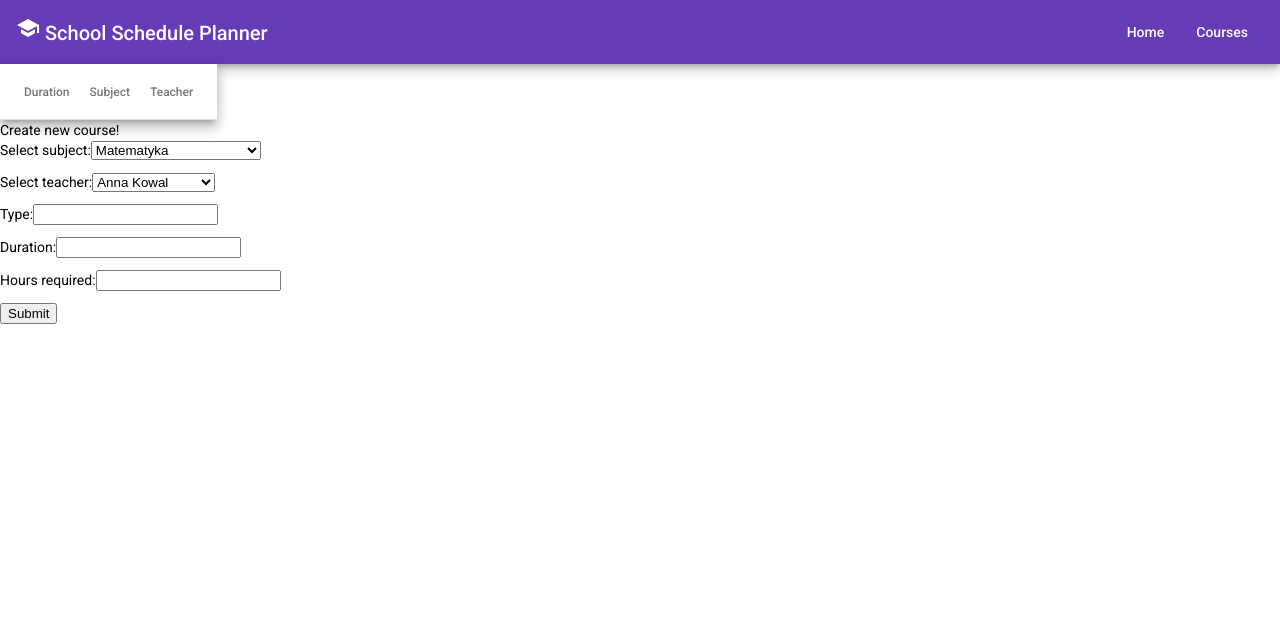
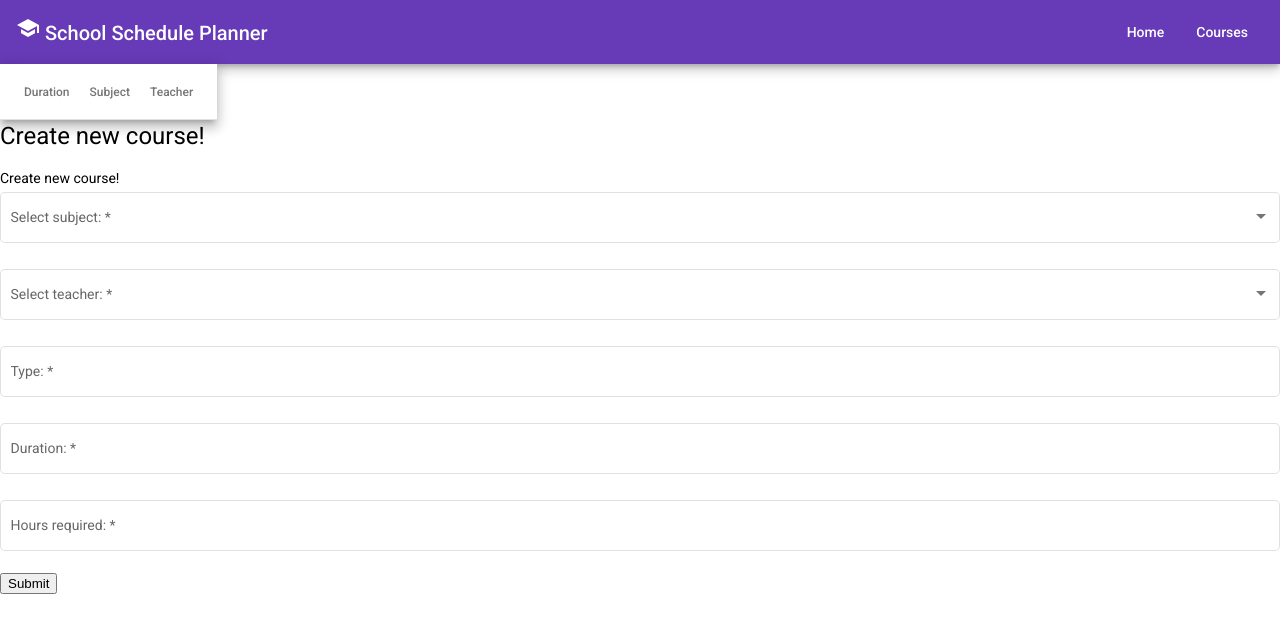
Before and after one commit to m-kmiec/school-schedule-planner-angular, an Angular app: page /addCourse in a window 1280 px wide. Shown: the top 632 px of the page. Built offline with nearby package versions, Linux system fonts and the light colour scheme.

Commit message:
Form finished

```diff
--- a/src/app/add-course/add-course.component.css
+++ b/src/app/add-course/add-course.component.css
@@ -0,0 +1,3 @@
+mat-form-field {
+    width: 100%
+}
--- a/src/app/add-course/add-course.component.html
+++ b/src/app/add-course/add-course.component.html
@@ -1,36 +1,35 @@
-<div>
+<h1 mat-form-title>Create new course!</h1>
+<div mat-form-content>
     <label>Create new course!</label>
-    <form #f="ngForm" (ngSubmit)="onSubmit(f)">
-        <p>
-            <label>Select subject:</label>
-            <select #selectElem (change)="setSelSub(selectElem.value)">
-                <option *ngFor="let sub of subjects" value="{{sub.id}}">
-                    {{sub.name}}
-                </option>
-            </select>
-        </p>
-        <p>
-            <label>Select teacher:</label>
-            <select #selectElem (change)="setSelTeacher(selectElem.value)">
-                <option *ngFor="let teach of teachers" value="{{teach.surrname}}">
-                    {{teach.name}} {{teach.surrname}}
-                </option>
-            </select>
-        </p>
-        <p>
-            <label>Type:</label>
-            <input name="type">
-        </p>
-        <p>
-            <label>Duration:</label>
-            <input name="duration">
-        </p>
-        <p>
-            <label>Hours required:</label>
-            <input name="hoursReq">
-        </p>
-        <p>
-            <input type ="submit" value="Submit">
-        </p>
+    <form [formGroup]="courseForm">
+            <mat-form-field appearance="outline">
+                <mat-label>Select subject:</mat-label>
+                <mat-select formControlName="subject">
+                    <mat-option *ngFor="let sub of subjects" [value] = sub>
+                        {{sub.name}}
+                    </mat-option>
+                </mat-select>
+            </mat-form-field>
+            <mat-form-field appearance="outline">
+                <mat-label>Select teacher:</mat-label>
+                <mat-select formControlName="teacher">
+                    <mat-option *ngFor="let teach of teachers" [value]=teach>
+                        {{teach.name}} {{teach.surrname}}
+                    </mat-option>
+                </mat-select>
+            </mat-form-field>
+            <mat-form-field appearance="outline">
+                <mat-label>Type:</mat-label>
+                <input matInput formControlName="type" name="type">
+            </mat-form-field>
+            <mat-form-field appearance="outline">
+                <mat-label>Duration:</mat-label>
+                <input matInput formControlName="duration" name="duration">
+            </mat-form-field>
+            <mat-form-field appearance="outline">
+                <mat-label>Hours required:</mat-label>
+                <input matInput formControlName="hoursReq" name="hoursReq">
+            </mat-form-field>
+            <input type="submit" value="Submit" (click)="onSubmit()">
     </form>
 </div>
--- a/src/app/add-course/add-course.component.ts
+++ b/src/app/add-course/add-course.component.ts
@@ -1,32 +1,36 @@
-import { Component } from '@angular/core';
-import { NgForm } from '@angular/forms';
+import { Component, OnInit } from '@angular/core';
+import { Form, NgForm } from '@angular/forms';
 import { Router } from '@angular/router';
 import { SUBJECTS } from '../database/list-of-subjects';
 import { TEACHERS } from '../database/list-of-teachers';
 import { Course } from '../models/Course';
 import { Subject } from '../models/Subject';
 import { Teacher } from '../models/Teacher';
+import { FormGroup, FormBuilder, Validators} from '@angular/forms';
+
 
 @Component({
   selector: 'app-add-course',
   templateUrl: './add-course.component.html',
   styleUrls: ['./add-course.component.css']
 })
-export class AddCourseComponent {
+export class AddCourseComponent implements OnInit{
+    public courseForm !: FormGroup;
     public subjects: Subject[] = SUBJECTS;
     public teachers: Teacher[] = TEACHERS;
-    public selSub: Subject = this.subjects[0];
-    public selTeach: Teacher = this.teachers[0];
 
-    public setSelSub(index: string):void{
-      this.selSub = this.subjects[parseInt(index)];
+    constructor(private formBuilder : FormBuilder){}
+
+    ngOnInit(): void {
+      this.courseForm = this.formBuilder.group({
+        subject : ['',Validators.required],
+        teacher : ['',Validators.required],
+        type : ['',Validators.required],
+        duration : ['',Validators.required],
+        hoursReq : ['',Validators.required],
+      })
     }
-
-    public setSelTeacher(index: string):void{
-      this.selTeach = this.teachers.find(t => t.surrname == index) as Teacher;
-    }
-    onSubmit(f: NgForm){
-      let course = new Course(this.selSub,this.selTeach,f.value.startsAt,f.value.endsAt,f.value.hoursReq);
-
+    onSubmit(){
+      console.log(this.courseForm.value);
     }
 }
--- a/src/app/course-list/course-list.component.html
+++ b/src/app/course-list/course-list.component.html
@@ -1,6 +1,6 @@
 <p>Lista przedmiotów</p>>
 <ol>
-    <button (click)="addCourse()">Dodaj kurs!</button>
+    <button (click)="openDialog()">Dodaj kurs!</button>
     <ng-container *ngFor="let course of courses">
        <app-course-details [course]="course"></app-course-details>
     </ng-container>
--- a/src/app/course-list/course-list.component.ts
+++ b/src/app/course-list/course-list.component.ts
@@ -1,7 +1,8 @@
 import { Component, OnInit } from '@angular/core';
 import { SUBJECTS } from '../database/list-of-subjects';
 import { Course } from '../models/Course';
-import { Router } from '@angular/router';
+import { MatDialog } from '@angular/material/dialog';
+import { AddCourseComponent } from '../add-course/add-course.component';
 
 @Component({
   selector: 'app-course-list',
@@ -10,11 +11,12 @@ import { Router } from '@angular/router';
 })
 export class CourseListComponent implements OnInit{
   courses: Course[]=[];
-  constructor(
-    private router: Router
+  constructor(private dialog: MatDialog
     ){}
     ngOnInit(){}
-  public addCourse(): void{
-    this.router.navigate(['/addCourse']);
+  openDialog(){
+    this.dialog.open(AddCourseComponent, {
+      width: "30%"
+    });
   }
 }
```
Also changed, not shown: src/app/app.module.ts (+18 -4 lines).
